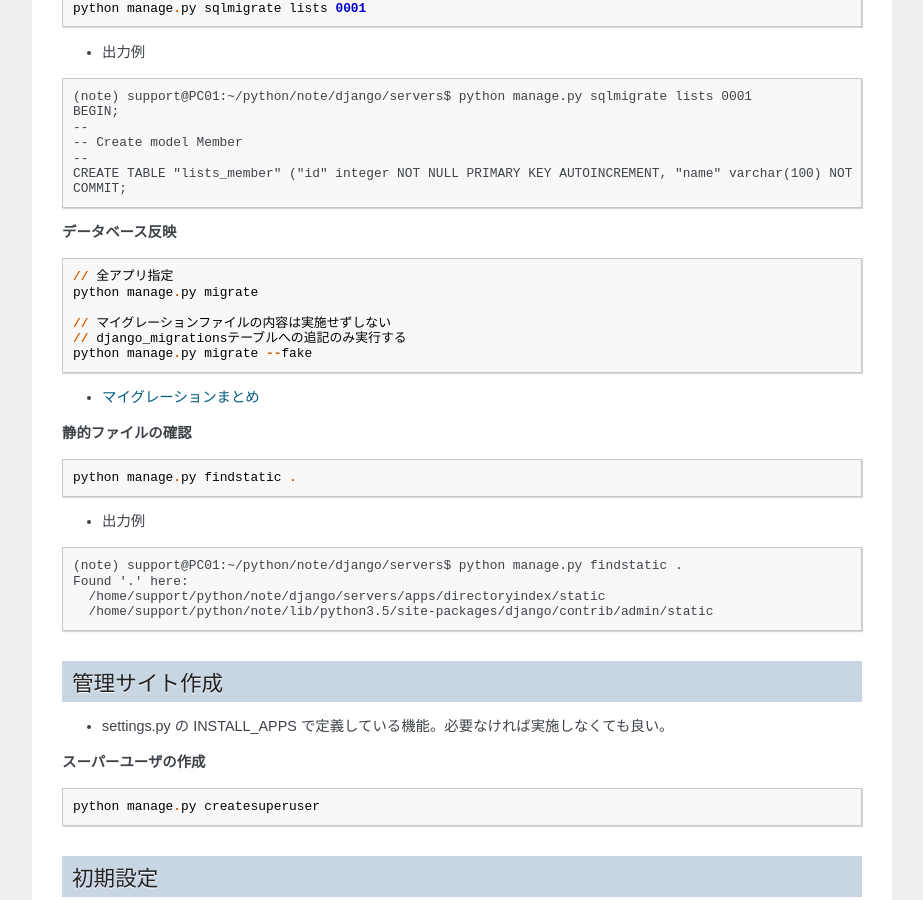
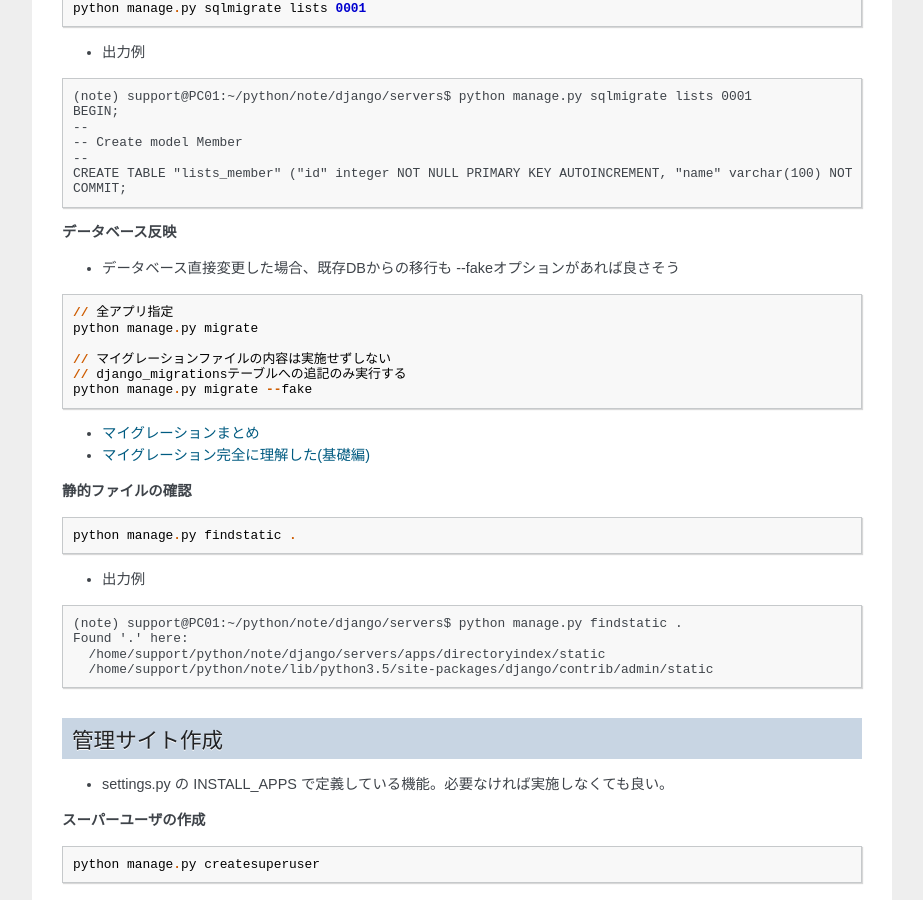
Before and after one commit to yuyuyu0706/sphinx, a Sphinx documentation site: the page built from django/source/work/page01.rst, in a window 1280 px wide and 900 px high, scrolled down 2714 px. Shown: the whole window, without its empty margins (198-1121 px from the left). Built offline with Sphinx 7.4.7, drawn with Linux system fonts in a browser that asks for light colours.

Commit message:
auto commit

```diff
--- a/django/source/work/page01.rst
+++ b/django/source/work/page01.rst
@@ -190,6 +190,8 @@ Django 環境の構築
 
 **データベース反映**
 
+* データベース直接変更した場合、既存DBからの移行も --fakeオプションがあれば良さそう
+
 ::
 
     // 全アプリ指定
@@ -201,7 +203,7 @@ Django 環境の構築
 
 
 * `マイグレーションまとめ <https://qiita.com/okoppe8/items/c9f8372d5ac9a9679396>`_
-
+* `マイグレーション完全に理解した(基礎編) <https://note.crohaco.net/2018/django-migration/>`_
 
 **静的ファイルの確認**
 
```
